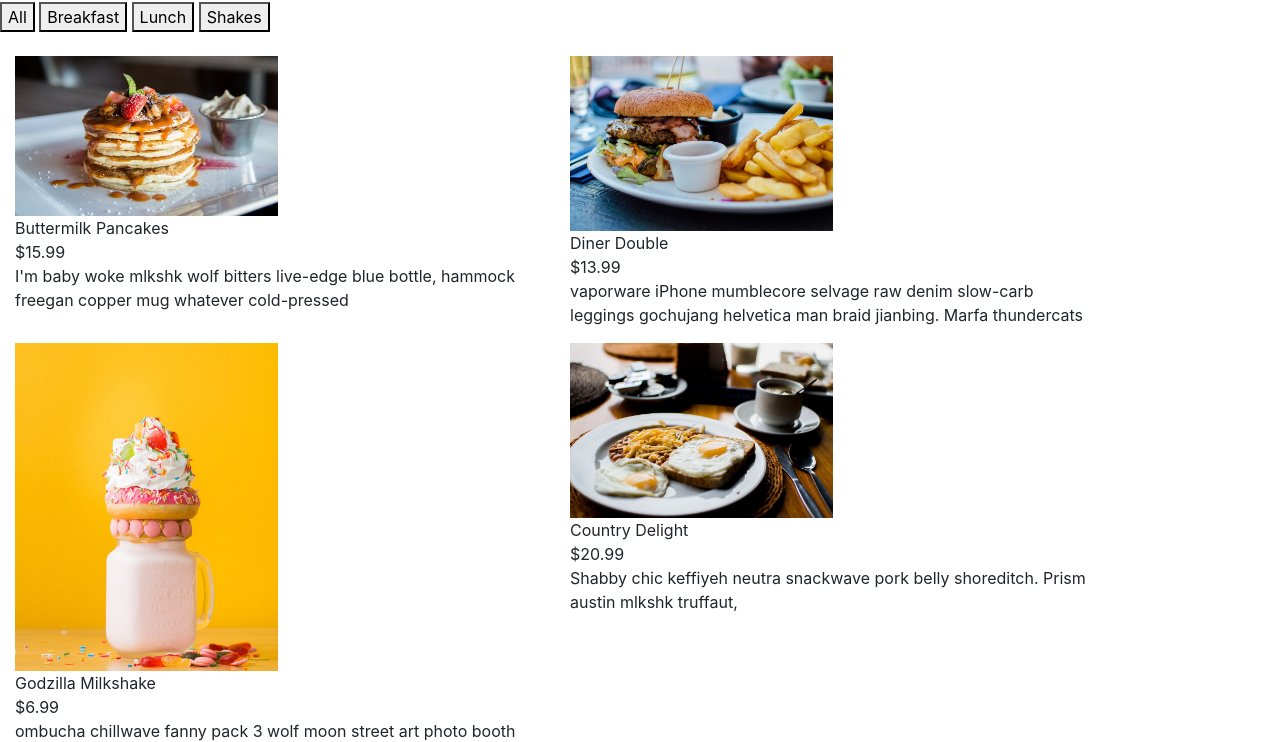
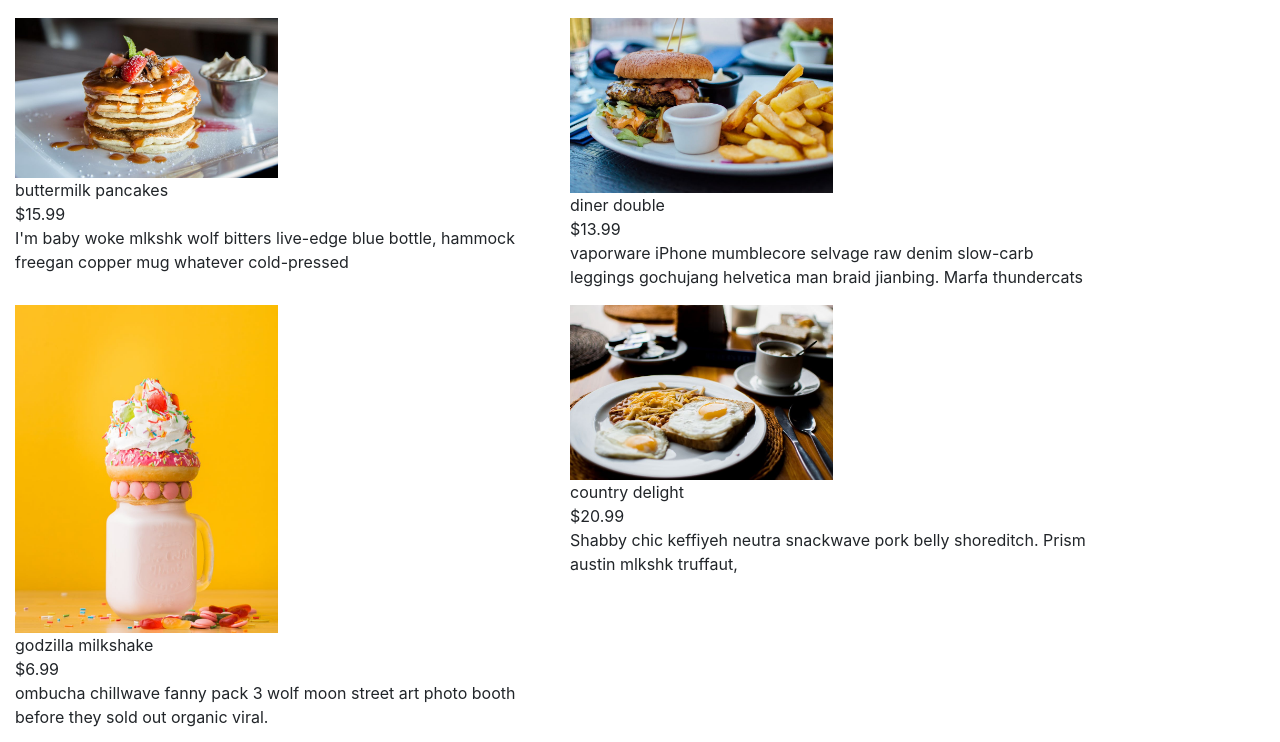
Before and after one commit to amysujunglee/filter-items, a plain HTML site: page index.html in a window 1280 px wide. Shown: the part 54-796 px from the top of the page. Drawn offline with nearby package versions, Linux system fonts and the light colour scheme.

Commit message:
editing README.md

```diff
--- a/app.js
+++ b/app.js
@@ -84,10 +84,20 @@ const menu = [
 // select the items
 const container = document.querySelector(".container");
 const filterBtns = document.querySelectorAll(".filter-btn");
+const btnContainer = document.querySelector(".btn-container");
 
 // load the menus
 window.addEventListener("DOMContentLoaded", function() {
   displayMenuItems(menu);
+
+  // get only UNIQUE categories
+  const categories = menu.reduce(
+    function(values, item) {
+      console.log(item);
+      return values;
+    },
+    ["all"]
+  );
 });
 
 // filter the menus by category
@@ -99,6 +109,7 @@ filterBtns.forEach(function(btn) {
         return menuItem;
       }
     });
+
     if (category === "all") {
       displayMenuItems(menu);
     } else {
@@ -109,16 +120,16 @@ filterBtns.forEach(function(btn) {
 
 // create a reusable function to display menus
 function displayMenuItems(menuItems) {
-  let displayMenus = menuItems
-    .map(function(menuItem) {
+  let displayMenuItems = menuItems
+    .map(function(item) {
       return `<article class="col-6">
-    <img src="${menuItem.img}" alt="" />
-    <p class="mb-0 text-capitalize">${menuItem.title}</p>
-    <p class="mb-0">$${menuItem.price}</p>
-    <p class="desc">${menuItem.desc}</p>
+    <img src="${item.img}" alt="${item.title}" />
+    <p class="mb-0">${item.title}</p>
+    <p class="mb-0">$${item.price}</p>
+    <p class="desc">${item.desc}</p>
   </article>`;
     })
     .join("");
 
-  container.innerHTML = displayMenus;
+  container.innerHTML = displayMenuItems;
 }
--- a/index.html
+++ b/index.html
@@ -16,25 +16,14 @@
   <body>
     <h1 class="text-center text-capitalize">our menu</h1>
     <div class="btn-container mb-4">
-      <button class="filter-btn" type="button" data-id="all">all</button>
+      <!-- <button class="filter-btn" type="button" data-id="all">all</button>
       <button class="filter-btn" type="button" data-id="breakfast">
         breakfast
       </button>
       <button class="filter-btn" type="button" data-id="lunch">lunch</button>
-      <button class="filter-btn" type="button" data-id="shakes">shakes</button>
+      <button class="filter-btn" type="button" data-id="shakes">shakes</button> -->
     </div>
-    <section class="row container">
-      <!-- <article class="col-6">
-        <img src="images/item-1.jpeg" alt="" />
-        <p class="mb-0">steak dinner</p>
-        <p class="mb-0">$15.99</p>
-        <p class="desc">
-          Lorem ipsum dolor sit amet consectetur, adipisicing elit. Labore
-          dolores consectetur obcaecati recusandae doloremque earum optio
-          quaerat ut. Odio, fugit.
-        </p>
-      </article> -->
-    </section>
+    <section class="row container"></section>
     <script src="app.js"></script>
   </body>
 </html>
```
Also changed, not shown: 1 other file.
